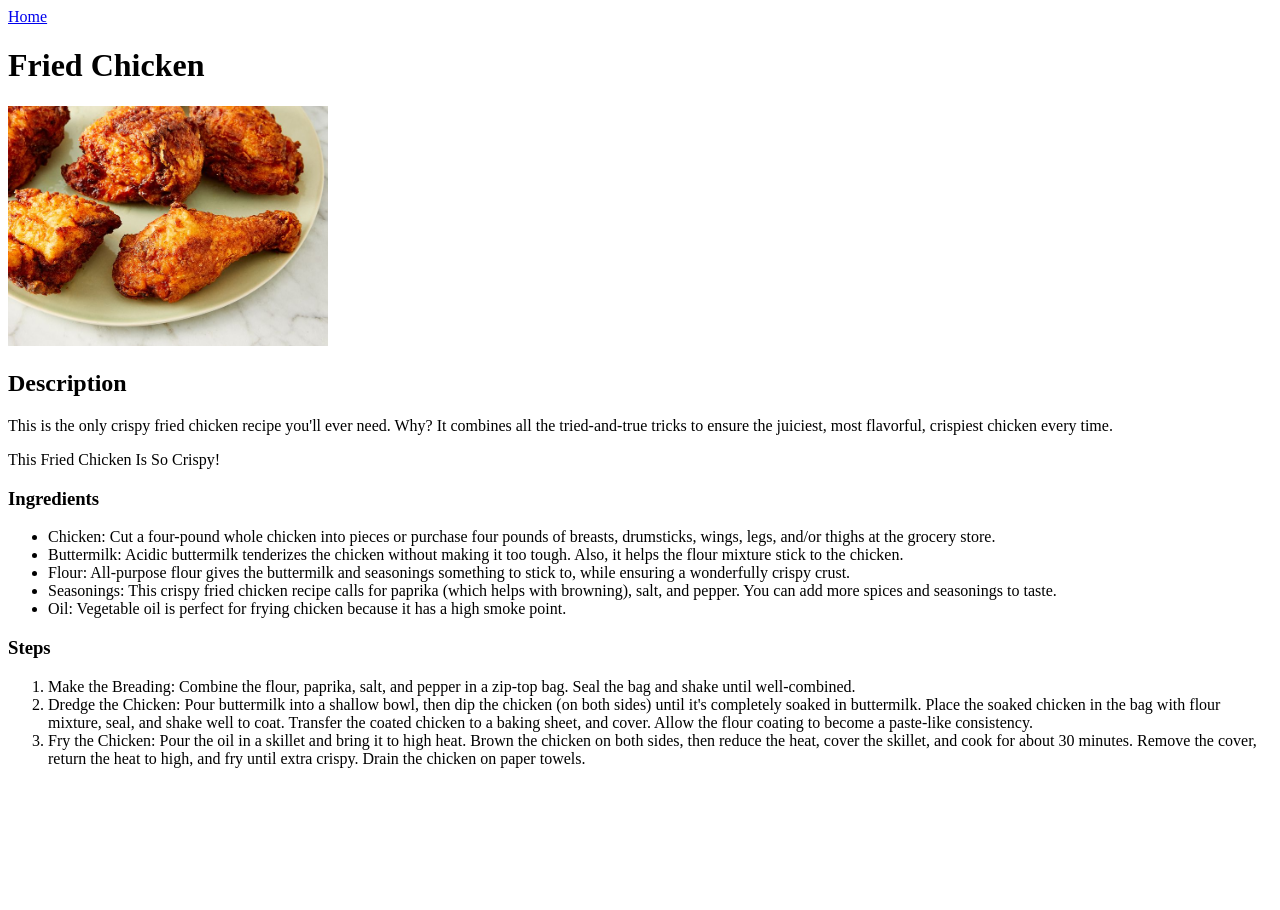
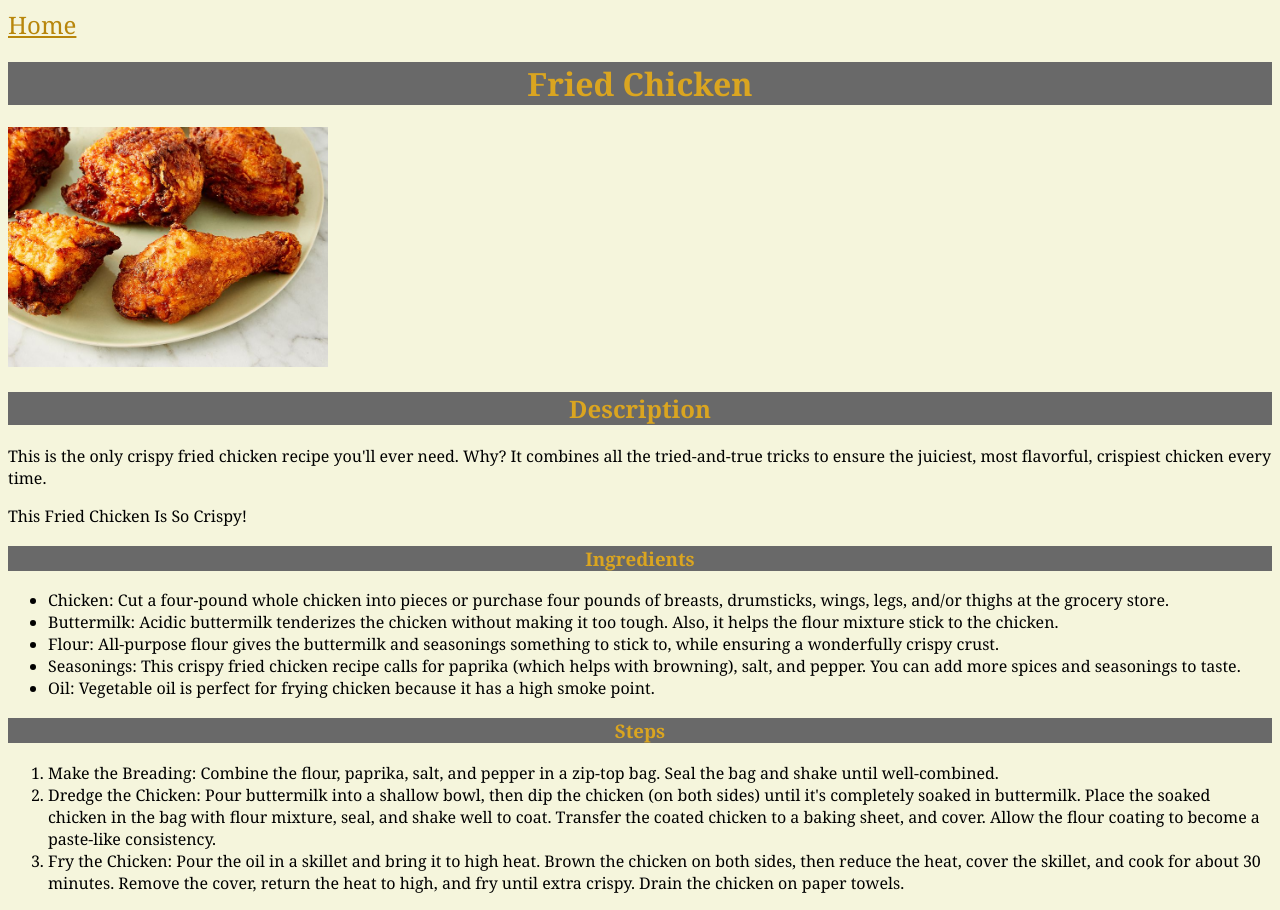
Before and after one commit to ai4matt/odin-recipes, a plain HTML site: page recipes/fried-chicken.html in a window 1280 px wide. Before the commit the page ends 800 px from the top, so only its background shows below. Drawn offline with Linux system fonts and the light colour scheme.

Commit message:
Create and edit style

```diff
--- a/recipes/fried-chicken.html
+++ b/recipes/fried-chicken.html
@@ -4,13 +4,14 @@
 <head>
     <meta charset="UTF-8">
     <meta name="viewport" content="width=device-width, initial-scale=1.0" />
+    <link rel="stylesheet" href="../styles.css">
     <title>Lasagna</title>
 </head>
 
 <body>
-    <a href="../index.html">Home</a>
+    <a href="../index.html" class="home">Home</a>
     <h1>Fried Chicken</h1>
-    <img src="../images/fried-chicken.jpg" width="320">
+    <img src="../images/fried-chicken.jpg">
     <h2>Description</h2>
     <p>This is the only crispy fried chicken recipe you'll ever need. Why? It combines all the tried-and-true tricks to
         ensure the juiciest, most flavorful, crispiest chicken every time.</p>
--- /dev/null
+++ b/styles.css
@@ -0,0 +1,28 @@
+* {
+    font-family: Georgia, 'Times New Roman', Times, serif;
+    background-color: beige;
+}
+
+h1, h2, h3 {
+    color: goldenrod;
+    background-color: dimgray;
+    text-align: center;
+}
+
+.recipe-list {
+    color: goldenrod;
+}
+
+.recipe-list li a {
+    color: dimgray;
+}
+
+img {
+    width: 320px;
+    height: auto;
+}
+
+.home {
+    color: darkgoldenrod;
+    font-size: 24px;
+}
```
Also changed, not shown: index.html (+3 -1 lines), recipes/cheesecake.html (+3 -2 lines), recipes/lasagna.html (+3 -2 lines).
